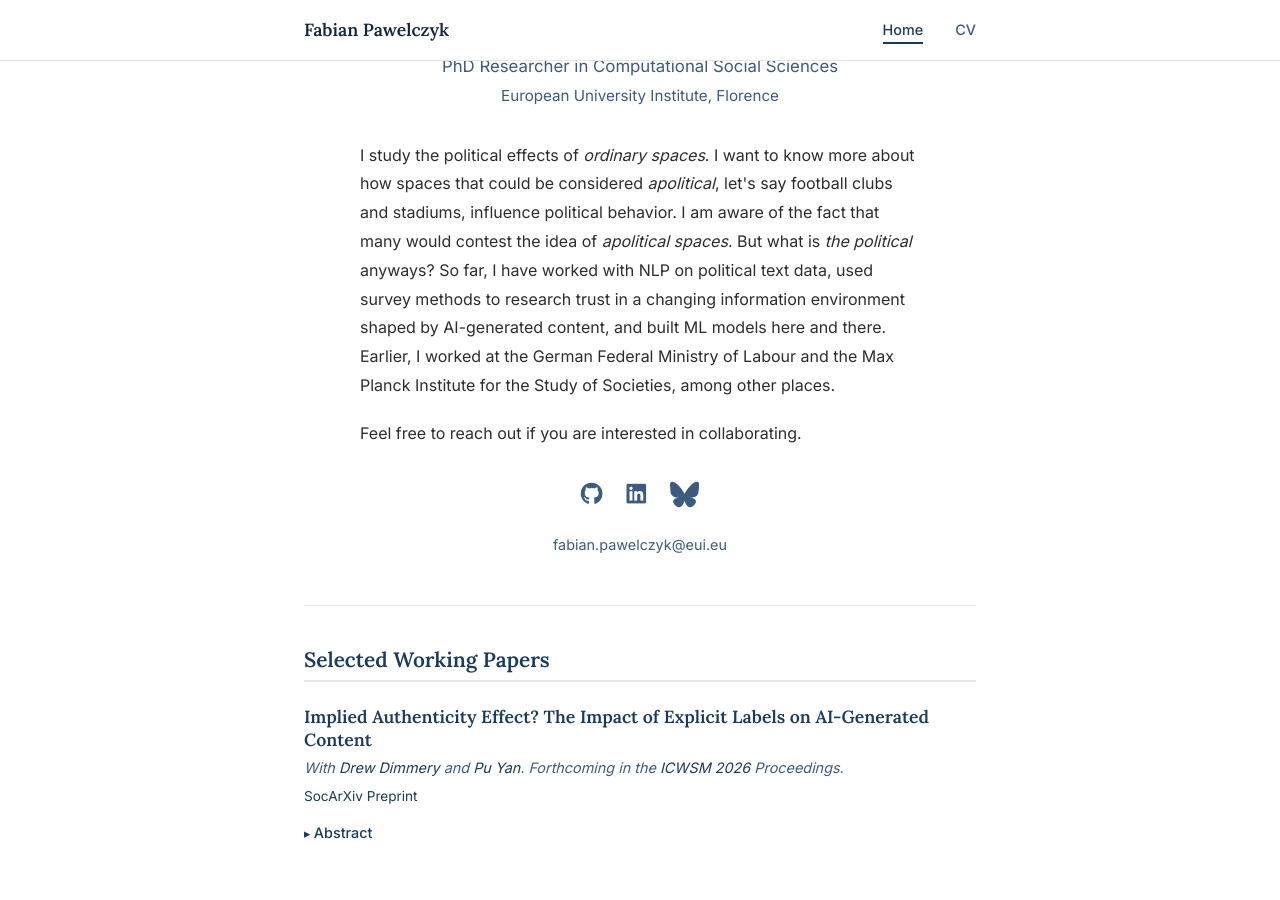
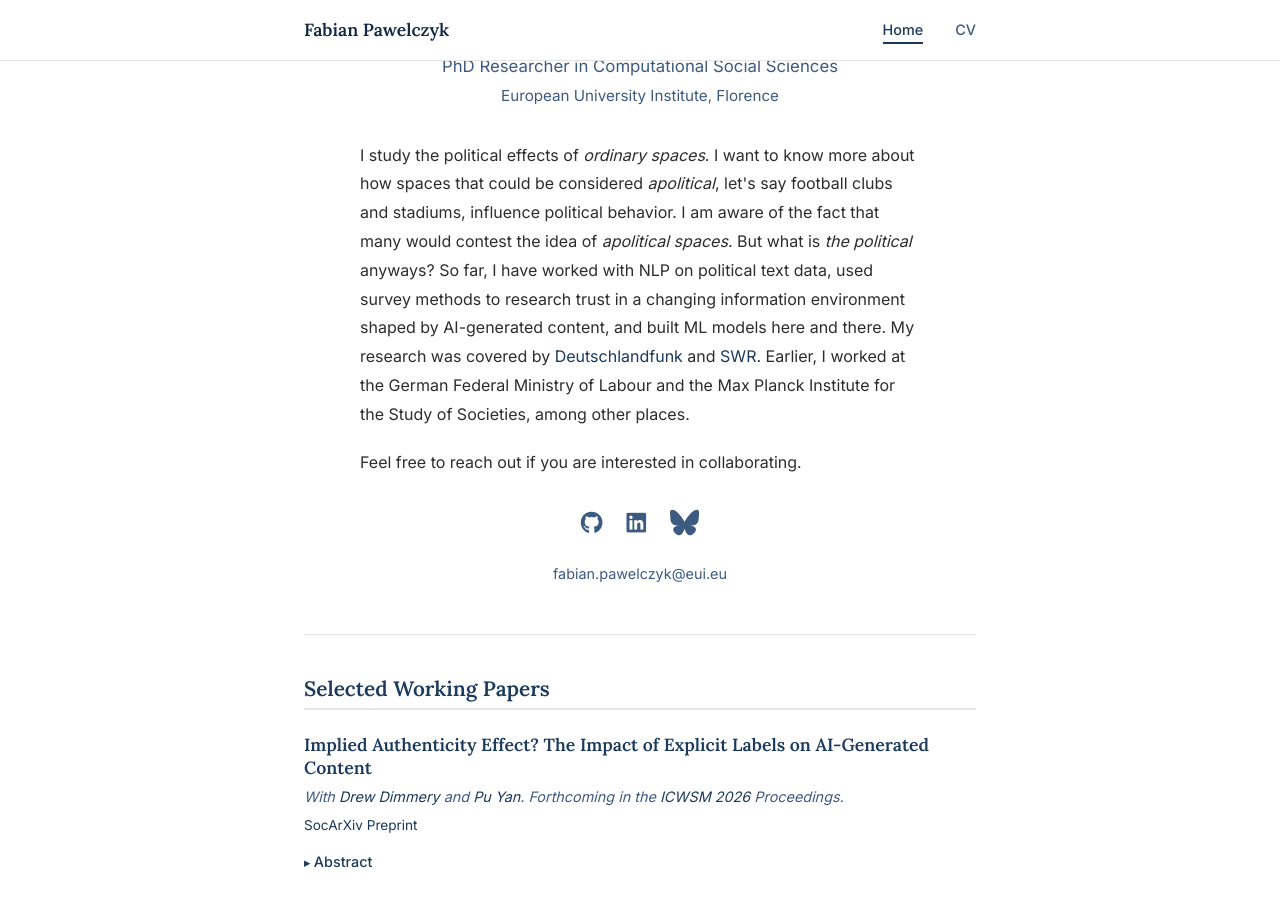
Before and after one commit to fpawelczyk/fpawelczyk.github.io, a Jekyll site: the page built from index.html, in a window 1280 px wide and 900 px high, scrolled down 332 px. Built offline with Jekyll 4.4.1, drawn with Linux system fonts in a browser that asks for light colours; nearby versions of some CDN libraries.

Commit message:
Update bio and navigation
- Add new research focus on political effects of ordinary spaces
- Link media coverage (Deutschlandfunk, SWR)
- Update CV link to Google Drive

```diff
--- a/index.html
+++ b/index.html
@@ -24,7 +24,7 @@ title: "Fabian Pawelczyk"
         <em>apolitical spaces</em>. But what is <em>the political</em> anyways? So far, I have worked with NLP
         on political text data, used survey methods to research trust in a changing information
         environment shaped by AI-generated content, and built ML models here
-        and there. Earlier, I worked at the German Federal Ministry of Labour
+        and there. My research was covered by <a href="https://www.deutschlandfunk.de/neues-label-instagram-will-ki-accounts-kenntlich-machen-100.html">Deutschlandfunk</a> and <a href="https://www.swr.de/swraktuell-radio/wirtschaftsnews-frueh-instagram-mit-neuem-ki-label-100.html">SWR</a>. Earlier, I worked at the German Federal Ministry of Labour
         and the Max Planck Institute for the Study of Societies, among other places.
       </p>
       <p>
```
Also changed, not shown: _data/navigation.yml (line endings or trailing spaces).
